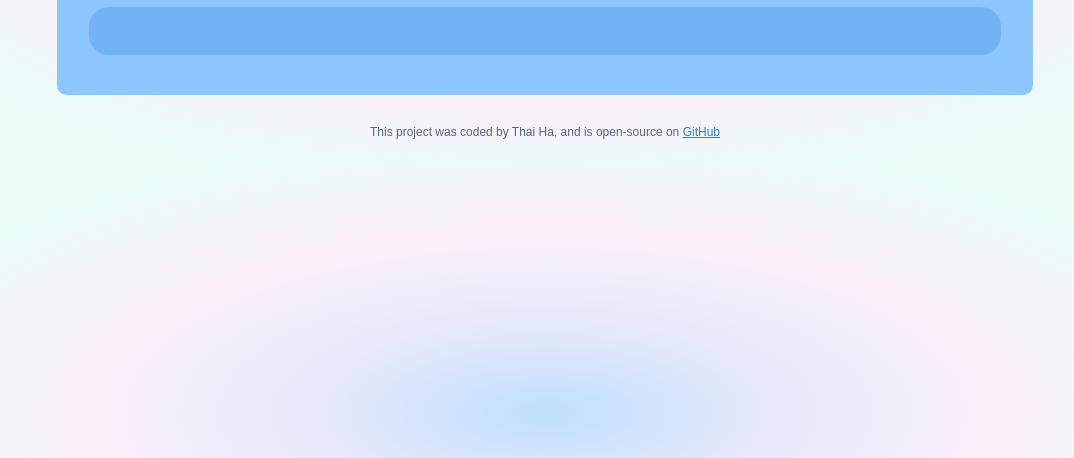
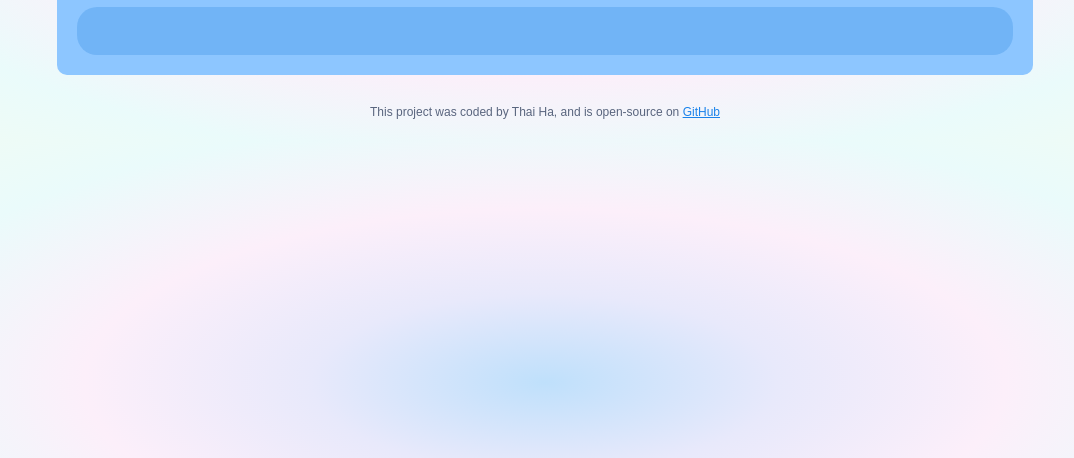
Before and after one commit to thaihanguyen98/weather-app-project, a plain HTML site: page index.html in a window 1280 px wide. Shown: the part 342-800 px from the top of the page, without its empty margins (95-1169 px from the left). Drawn offline with nearby package versions, Linux system fonts and the light colour scheme.

Commit message:
update html

```diff
--- a/index.html
+++ b/index.html
@@ -99,9 +99,7 @@
             </ul>
           </div>
         </div>
-        <div class="container text-center">
-          <div class="weather-forecast" id="weather-forecast"></div>
-        </div>
+        <div class="weather-forecast" id="weather-forecast"></div>
       </div>
       <footer>
         This project was coded by Thai Ha, and is open-source on
```
Also changed, not shown: 1 other file.
